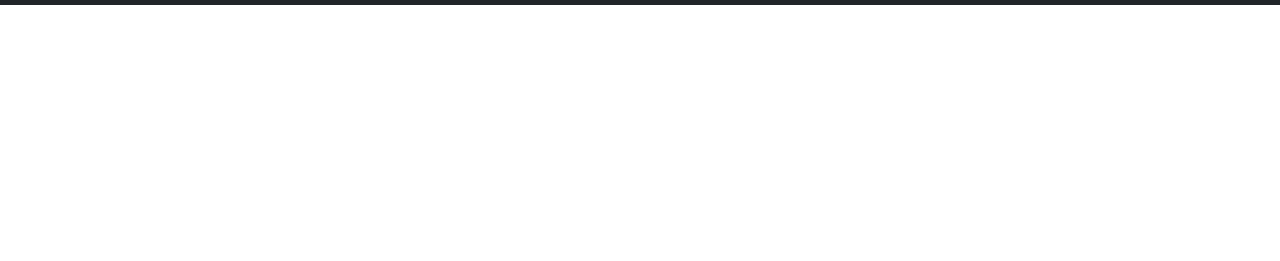
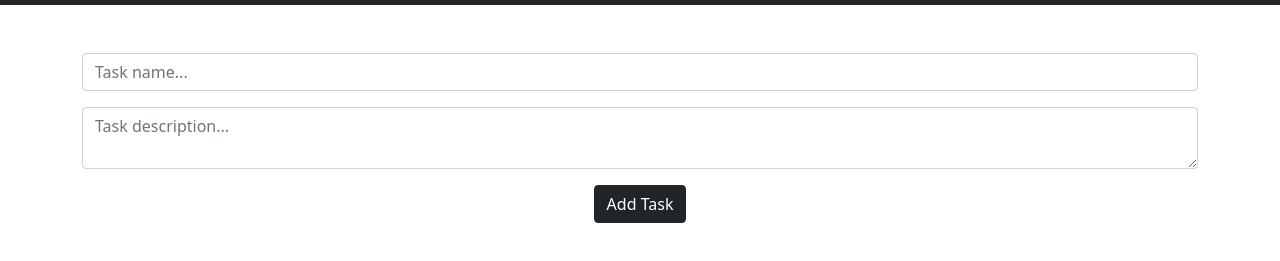
Before and after one commit to kicior94/WIT_09_05, a plain HTML site: page public/index.html in a window 1280 px wide. Shown: the part 51-312 px from the top of the page. Drawn offline with nearby package versions, Linux system fonts and the light colour scheme.

Commit message:
Front-end  half-finished

```diff
--- a/public/index.html
+++ b/public/index.html
@@ -1,11 +1,19 @@
 <html>
+
 <head>
-        <link href="https://cdn.jsdelivr.net/npm/bootstrap@5.0.0/dist/css/bootstrap.min.css" rel="stylesheet" integrity="sha384-wEmeIV1mKuiNpC+IOBjI7aAzPcEZeedi5yW5f2yOq55WWLwNGmvvx4Um1vskeMj0" crossorigin="anonymous">
+    <link href="https://cdn.jsdelivr.net/npm/bootstrap@5.0.0/dist/css/bootstrap.min.css" rel="stylesheet"
+        integrity="sha384-wEmeIV1mKuiNpC+IOBjI7aAzPcEZeedi5yW5f2yOq55WWLwNGmvvx4Um1vskeMj0" crossorigin="anonymous">
+    <link rel="stylesheet" type="text/css" href="../src/styles/global.css">
 </head>
+
 <body>
     <div id='root'></div>
-        <script src="https://code.jquery.com/jquery-3.6.0.min.js" integrity="sha256-/xUj+3OJU5yExlq6GSYGSHk7tPXikynS7ogEvDej/m4=" crossorigin="anonymous"></script>
+    <script src="https://code.jquery.com/jquery-3.6.0.min.js"
+        integrity="sha256-/xUj+3OJU5yExlq6GSYGSHk7tPXikynS7ogEvDej/m4=" crossorigin="anonymous"></script>
     <script type="module" src="../src/index.js"></script>
-        <script src="https://cdn.jsdelivr.net/npm/bootstrap@5.0.0/dist/js/bootstrap.bundle.min.js" integrity="sha384-p34f1UUtsS3wqzfto5wAAmdvj+osOnFyQFpp4Ua3gs/ZVWx6oOypYoCJhGGScy+8" crossorigin="anonymous"></script>
+    <script src="https://cdn.jsdelivr.net/npm/bootstrap@5.0.0/dist/js/bootstrap.bundle.min.js"
+        integrity="sha384-p34f1UUtsS3wqzfto5wAAmdvj+osOnFyQFpp4Ua3gs/ZVWx6oOypYoCJhGGScy+8"
+        crossorigin="anonymous"></script>
 </body>
+
 </html>
--- /dev/null
+++ b/src/components/TaskForm.js
@@ -0,0 +1,37 @@
+const TaskForm = () => {
+    const taskNameInput = $(document.createElement('input'));
+    taskNameInput.attr({
+        class: 'form-control',
+        placeholder: 'Task name...'
+    });
+
+    const taskDescriptionInput = $(document.createElement('textarea'));
+    taskDescriptionInput.attr({
+        class: 'form-control my-3',
+        placeholder: 'Task description...'
+    });
+
+    const addTaskBtnWrapper = $(document.createElement('div'));
+    addTaskBtnWrapper.attr({
+        class: "d-flex justify-content-center"
+    });
+
+    const addTaskBtn = $(document.createElement('button'));
+    addTaskBtn.html('Add Task');
+    addTaskBtn.attr({
+        class: 'btn btn-dark'
+    });
+
+    addTaskBtnWrapper.append(addTaskBtn);
+
+    const taskForm = $(document.createElement('div'));
+    taskForm.attr({
+        class: 'container my-5'
+    })
+
+    taskForm.append([taskNameInput, taskDescriptionInput, addTaskBtnWrapper]);
+
+    return taskForm;
+};
+
+export default TaskForm;
--- a/src/index.js
+++ b/src/index.js
@@ -1,5 +1,9 @@
 import Navigation from './components/Navigation.js';
+import TaskForm from './components/TaskForm.js';
+
 
 const root = $('#root');
 const navigation = Navigation('Navbar');
+const taskForm = TaskForm();
 root.append(navigation);
+root.append(taskForm);
```
Also changed, not shown: src/styles/global.css (added). Lines whose indentation alone changed are shown as unchanged.
